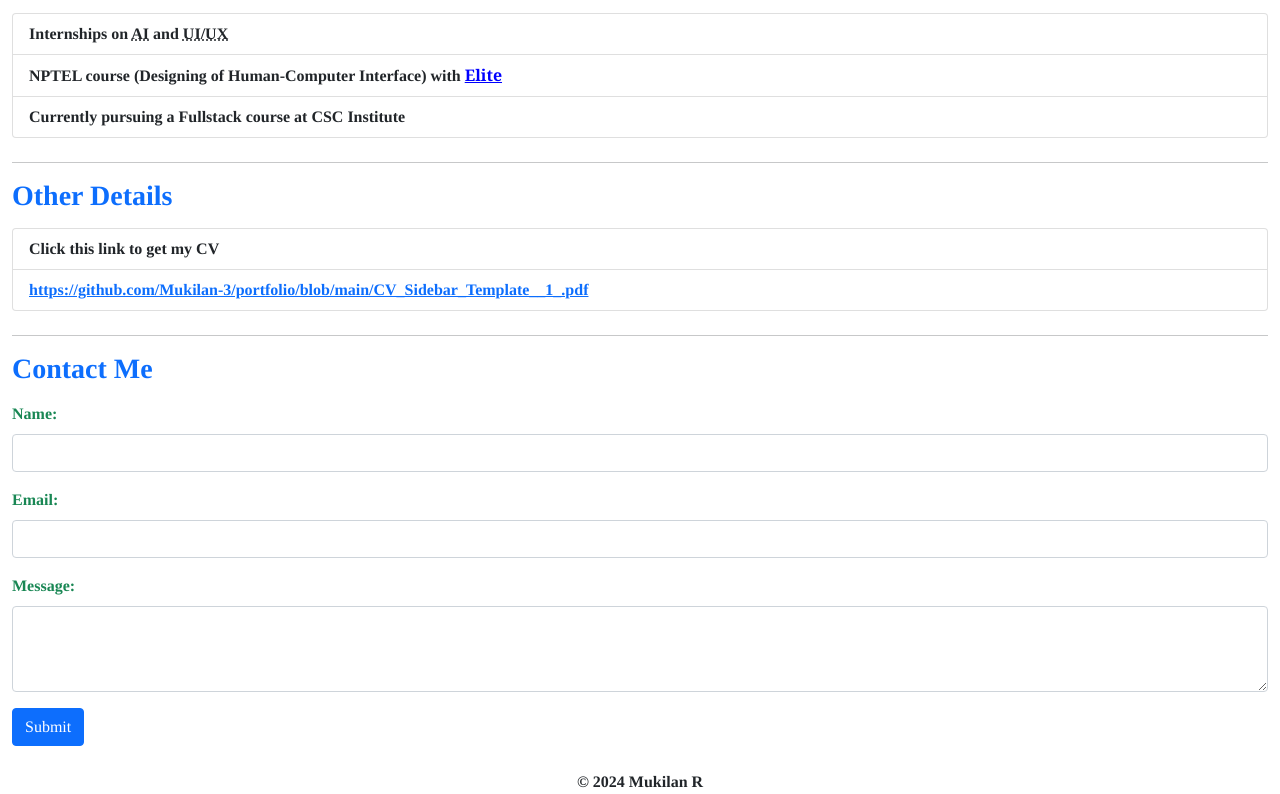
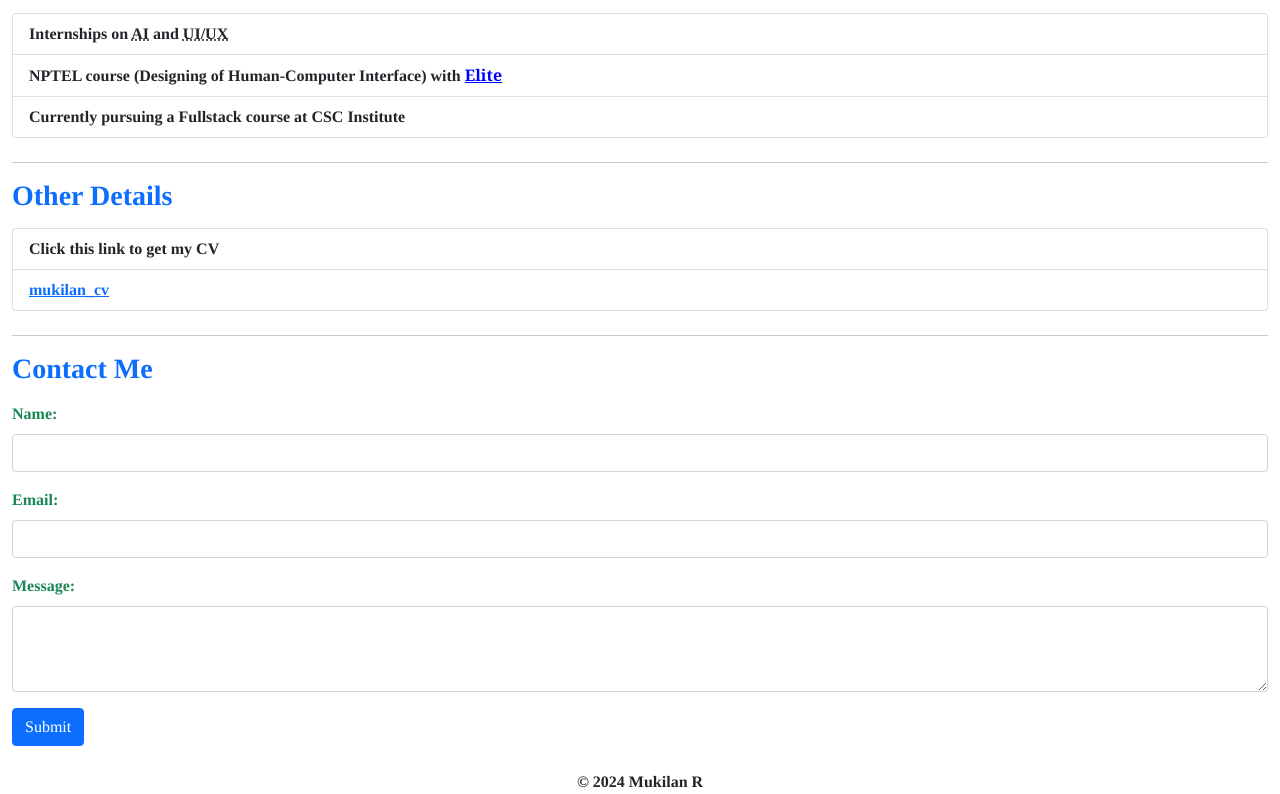
Before and after one commit to Mukilan-3/portfolio, a plain HTML site: page index.html in a window 1280 px wide. Shown: the part 2364-3158 px from the top of the page. Drawn offline with nearby package versions, Linux system fonts and the light colour scheme.

Commit message:
Update index.html

```diff
--- a/index.html
+++ b/index.html
@@ -151,7 +151,7 @@
             <h3 class="mb-3 text-primary">Other Details</h3>
             <ul class="list-group mb-4">
                 <li class="list-group-item">Click this link to get my CV</li>
-                <li class="list-group-item"><a href="https://github.com/Mukilan-3/portfolio/blob/main/CV_Sidebar_Template__1_.pdf">https://github.com/Mukilan-3/portfolio/blob/main/CV_Sidebar_Template__1_.pdf</a></li>
+                <li class="list-group-item"><a href="https://github.com/Mukilan-3/portfolio/blob/main/CV_Sidebar_Template__1_.pdf">mukilan_cv</a></li>
             </ul>
             <hr>
             <div id="c1" class="mb-4">
```
